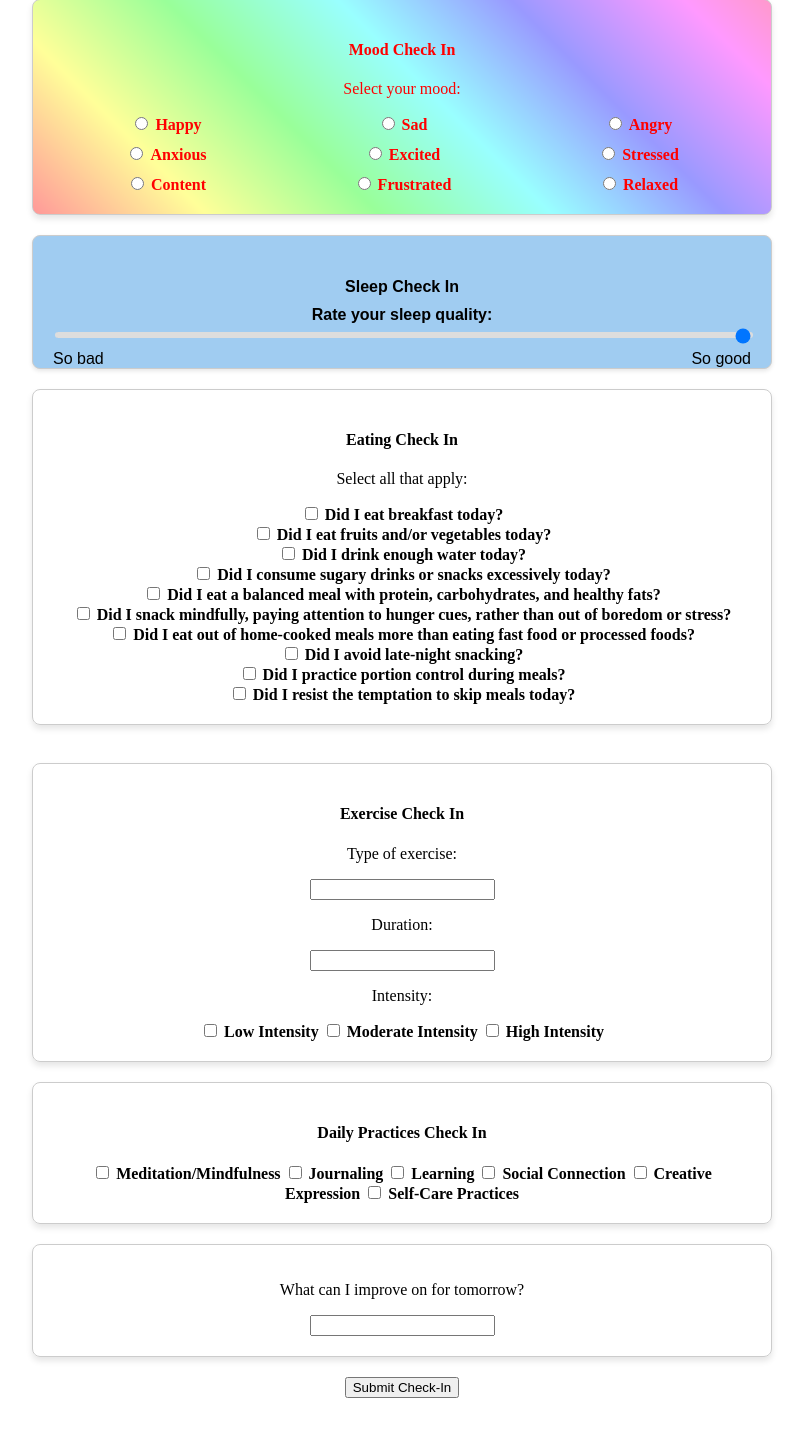
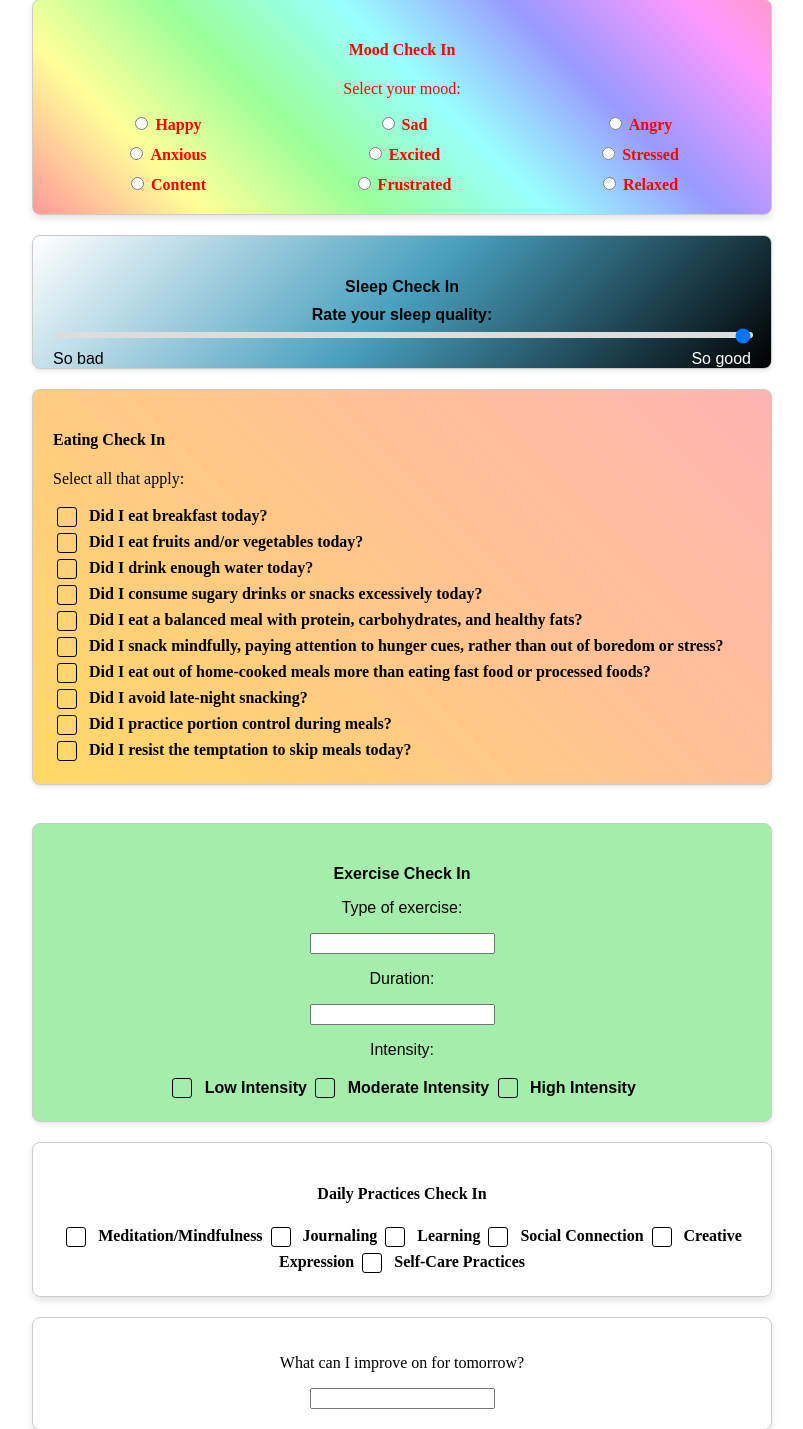
Before and after one commit to LGsusM69/wellNest, a Django app: page /checkins/ in a window 1280 px wide. Shown: the part 250-1679 px from the top of the page, without its empty margins (238-1041 px from the left). Run offline with Django 3.2, Linux system fonts and the light colour scheme.

Commit message:
style for exercise and eating

```diff
--- a/main_app/static/CSS/style.css
+++ b/main_app/static/CSS/style.css
@@ -55,6 +55,8 @@ footer.page-footer {
   border-top: 1px solid #ccc;
   padding-top: 10px;
 }
+
+/* CHECK INS */
 .card {
   border: 1px solid #ccc;
   border-radius: 8px;
@@ -63,6 +65,7 @@ footer.page-footer {
   box-shadow: 0px 4px 6px rgba(0, 0, 0, 0.1);
 }
 
+/* MOOD CHECK IN */
 .card.mood-check {
   background: linear-gradient(
     45deg,
@@ -89,8 +92,9 @@ footer.page-footer {
   gap: 10px;
 }
 
+/* SLEEP CHECK IN */
 .card.sleep-check {
-  background-color: #a0ccf1;
+  background: linear-gradient(135deg, #ffffff, #479fbe, #000000);
   border: 1px solid #ccc;
   border-radius: 8px;
   box-shadow: 0 2px 4px rgba(0, 0, 0, 0.1);
@@ -141,12 +145,60 @@ input[type="range"]::-webkit-slider-runnable-track {
 .label-right {
   position: absolute;
   bottom: -20px;
+  color: white;
 }
 
 .label-left {
   left: 0;
+  color: black;
 }
 
 .label-right {
   right: 0;
 }
+
+/* EATING CHECK IN  */
+.card.eating-check {
+  text-align: left;
+  background: linear-gradient(45deg, #ffd966, #ffb3b3);
+  border: 1px solid #ccc;
+  border-radius: 8px;
+  box-shadow: 0 2px 4px rgba(0, 0, 0, 0.1);
+  padding: 20px;
+  margin-bottom: 20px;
+}
+
+input[type="checkbox"] {
+  appearance: none;
+  -webkit-appearance: none;
+  -moz-appearance: none;
+  width: 20px;
+  height: 20px;
+  border: 1px solid #000000;
+  border-radius: 3px;
+  cursor: pointer;
+  vertical-align: middle;
+}
+
+input[type="checkbox"]:checked {
+  background-color: #42b425;
+}
+
+/* EXERCISE CHECKIN */
+.card.exercise-check {
+  background-color: #9eeca4ee;
+  border: 1px solid #ccc;
+  border-radius: 8px;
+  box-shadow: 0 2px 4px rgba(0, 0, 0, 0.1);
+  padding: 20px;
+  margin-bottom: 20px;
+  font-family: Arial, sans-serif;
+}
+
+.card.exercise-check h4 {
+  margin-bottom: 10px;
+}
+
+input[type="checkbox"] + label {
+  margin-left: 5px;
+}
--- a/main_app/templates/features/checkins.html
+++ b/main_app/templates/features/checkins.html
@@ -164,7 +164,7 @@
     </div>
     <br />
 
-    <div class="card exersice-check">
+    <div class="card exercise-check">
       <h4>Exercise Check In</h4>
 
       <p>Type of exercise:</p>
@@ -184,6 +184,7 @@
       <input type="checkbox" name="high-int" id="high-int" value="high-int" />
       <label for="high-int">High Intensity</label>
     </div>
+
     <div class="card daily-practices-check">
       <h4>Daily Practices Check In</h4>
       <input
```
